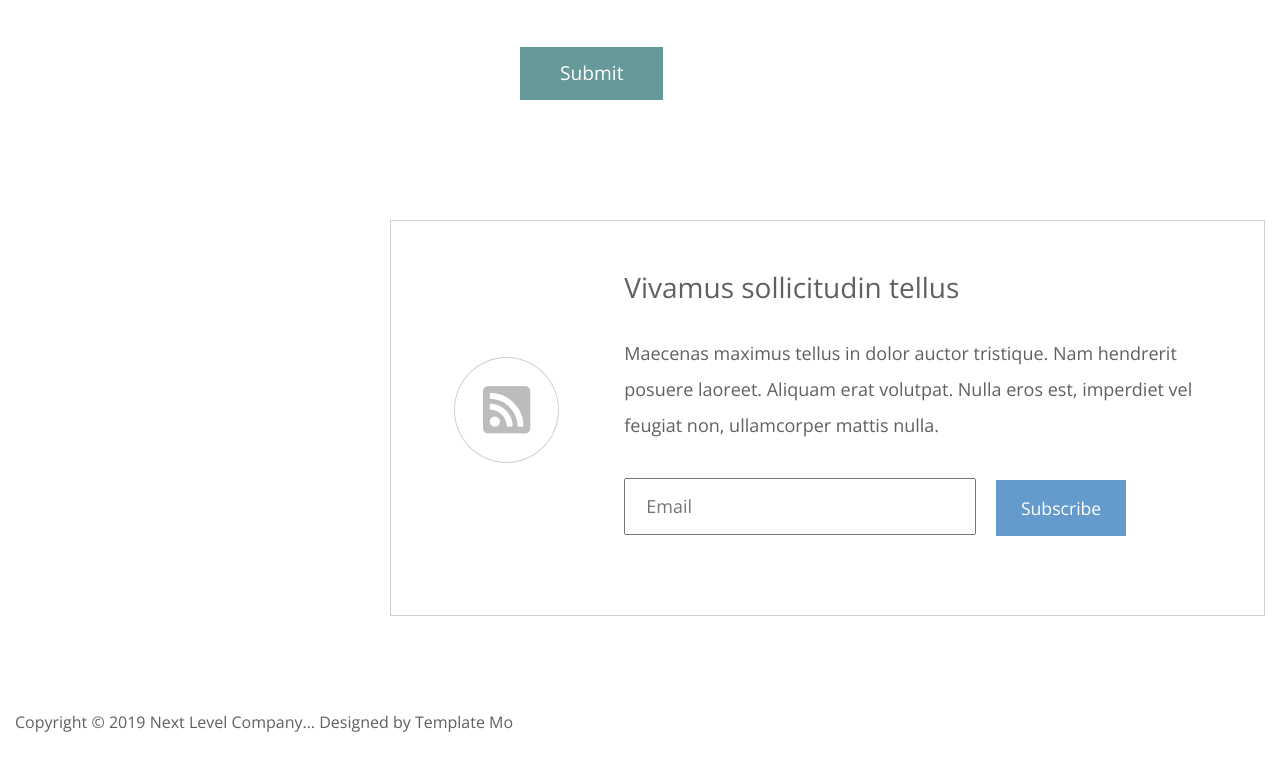
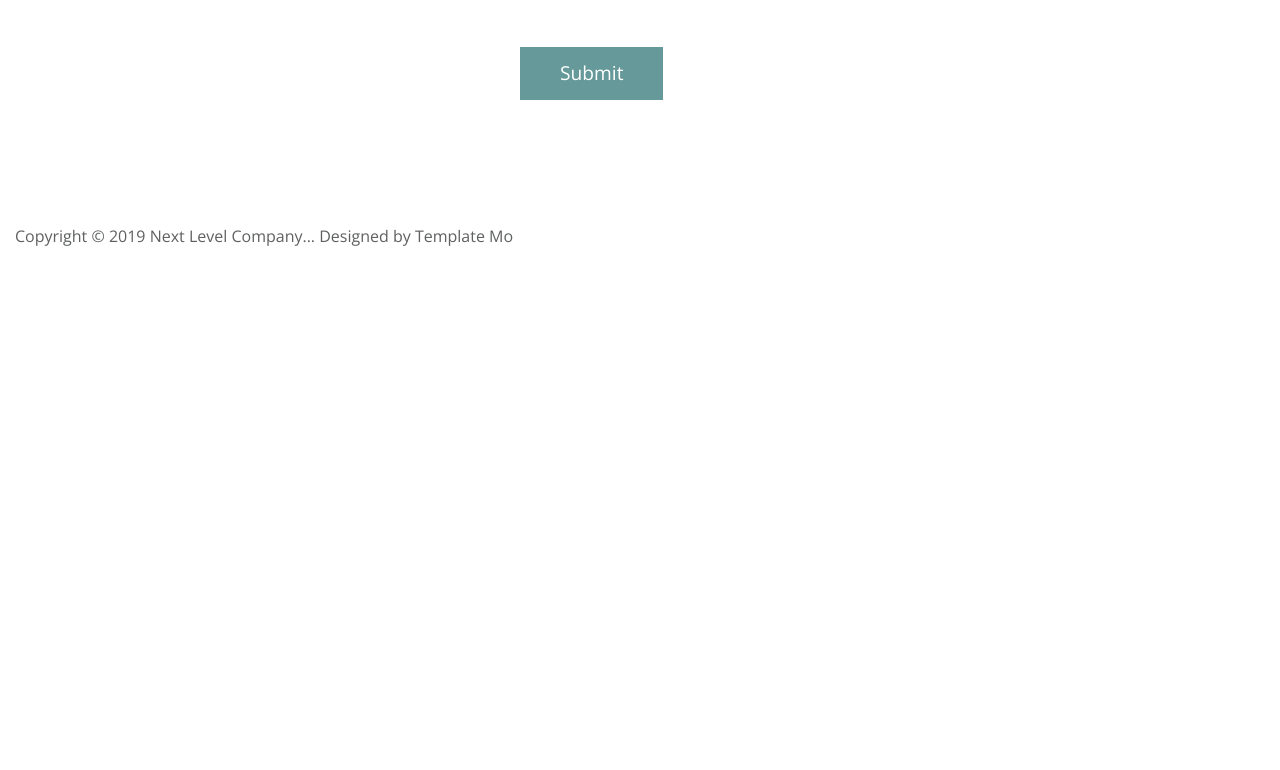
Before and after one commit to teof95/Next_Level_Coaching, a plain HTML site: page contact.html in a window 1280 px wide. Shown: the part 1705-2475 px from the top of the page. After the commit the page ends 2007 px from the top, so only its background shows below. Drawn offline with nearby package versions, Linux system fonts and the light colour scheme.

Commit message:
small change

```diff
--- a/contact.html
+++ b/contact.html
@@ -213,37 +213,7 @@ https://templatemo.com/tm-532-next-level
         </div>
       </section>
 
-      <!-- Call to Action -->
-      <section class="row" id="tmCallToAction">
-        <div class="col-12 tm-page-cols-container tm-call-to-action-col">
-          <div class="tm-page-col-right">
-            <div class="tm-call-to-action-box">
-              <i class="fas fa-3x fa-rss-square tm-call-to-action-icon"></i>
-              <div class="tm-call-to-action-text">
-                <h3 class="tm-call-to-action-title">
-                  Vivamus sollicitudin tellus
-                </h3>
-                <p class="tm-call-to-action-description">
-                  Maecenas maximus tellus in dolor auctor tristique. Nam
-                  hendrerit posuere laoreet. Aliquam erat volutpat. Nulla eros
-                  est, imperdiet vel feugiat non, ullamcorper mattis nulla.
-                </p>
-                <form action="#" method="GET" class="tm-call-to-action-form">
-                  <input
-                    type="email"
-                    name="email"
-                    placeholder="Email"
-                    class="tm-email-input"
-                    required />
-                  <button type="submit" class="btn btn-primary">
-                    Subscribe
-                  </button>
-                </form>
-              </div>
-            </div>
-          </div>
-        </div>
-      </section>
+
       <!-- Page footer -->
       <footer class="row tm-page-footer">
         <p class="col-12 tm-copyright-text mb-0">
```
Also changed, not shown: index.html (+3 -2 lines).
